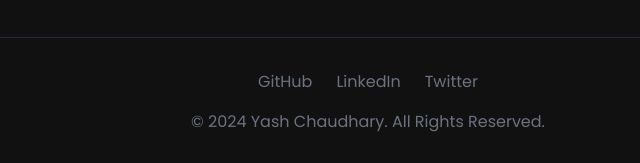
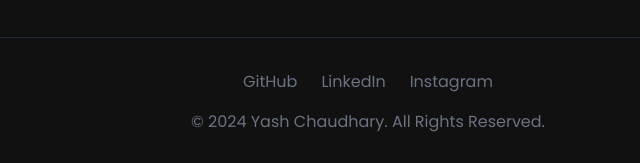
Before and after one commit to YashChaudhary1331/Personal-Portfolio, a plain HTML site: page index.html in a window 1280 px wide. Shown: the part 5155-5318 px from the top of the page, 272-912 px from the left. Drawn offline with nearby package versions, Linux system fonts and the light colour scheme.

Commit message:
Add files via upload

```diff
--- a/index.html
+++ b/index.html
@@ -191,8 +191,8 @@
                             <span class="bg-red-500/20 text-red-300 text-sm font-medium px-2.5 py-0.5 rounded">AOS</span>
                         </div>
                         <div class="flex space-x-4">
-                            <a href="https://yashchaudhary.vercel.app/" class="text-red-400 hover:text-white transition duration-300" target="_blank" rel="noopener noreferrer">Live Demo</a>
-                            <a href="https://github.com/YashChaudhary/personal-portfolio" class="text-red-400 hover:text-white transition duration-300" target="_blank" rel="noopener noreferrer">Source Code</a>
+                            <a href="https://yashchaudhary-portfolio.vercel.app/" class="text-red-400 hover:text-white transition duration-300" target="_blank" rel="noopener noreferrer">Live Demo</a>
+                            <a href="https://github.com/YashChaudhary1331/Personal-Portfolio.git" class="text-red-400 hover:text-white transition duration-300" target="_blank" rel="noopener noreferrer">Source Code</a>
                         </div>
                     </div>
                 </div>
@@ -272,9 +272,9 @@
     <footer class="py-8 border-t border-gray-800">
         <div class="container mx-auto px-6 text-center text-gray-500">
             <div class="flex justify-center space-x-6 mb-4">
-                <a href="#" class="hover:text-red-400 transition duration-300">GitHub</a>
-                <a href="#" class="hover:text-red-400 transition duration-300">LinkedIn</a>
-                <a href="#" class="hover:text-red-400 transition duration-300">Twitter</a>
+                <a href="https://github.com/YashChaudhary1331" class="hover:text-red-400 transition duration-300">GitHub</a>
+                <a href="www.linkedin.com/in/yash-chaudhary-b90589279" class="hover:text-red-400 transition duration-300">LinkedIn</a>
+                <a href="https://www.instagram.com/chaudhary._yashh?igsh=ZmNvdjN3Z3k0eXhk" class="hover:text-red-400 transition duration-300">Instagram</a>
             </div>
             <p>&copy; 2024 Yash Chaudhary. All Rights Reserved.</p>
         </div>
```
